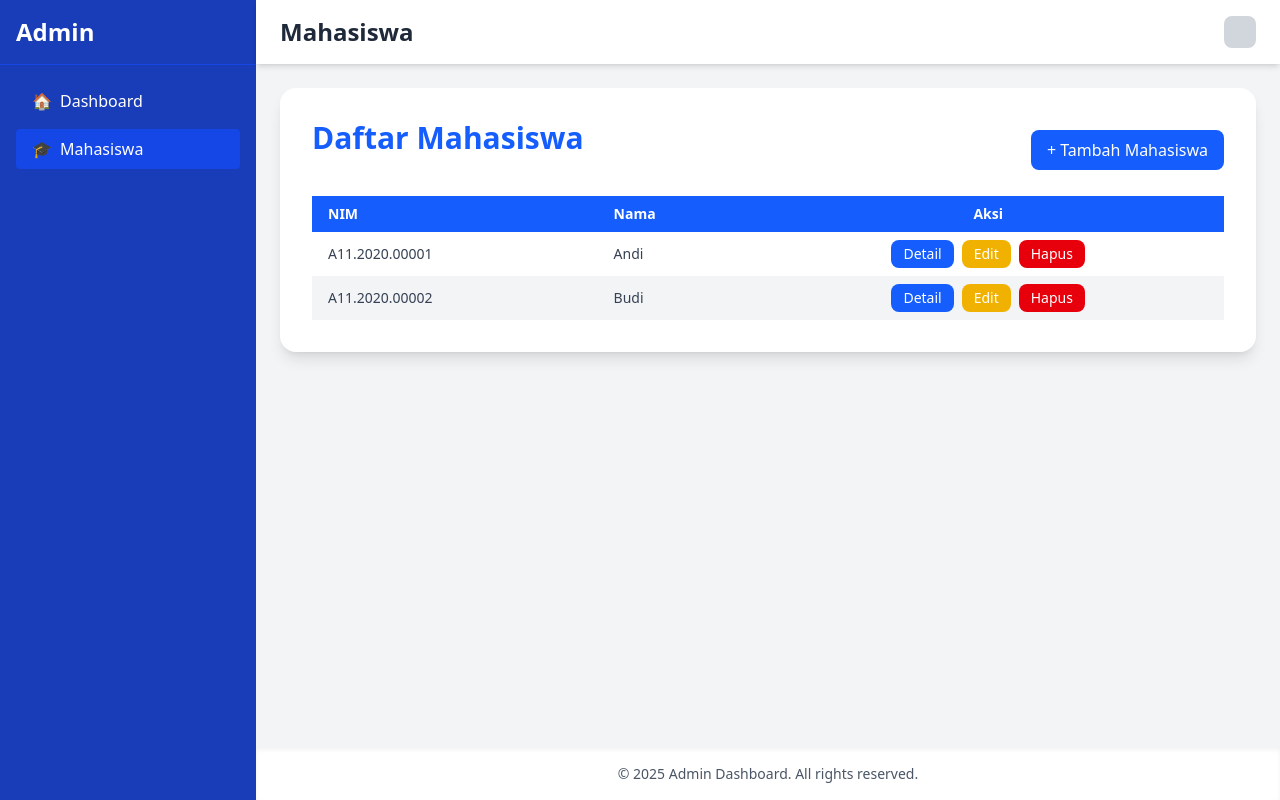
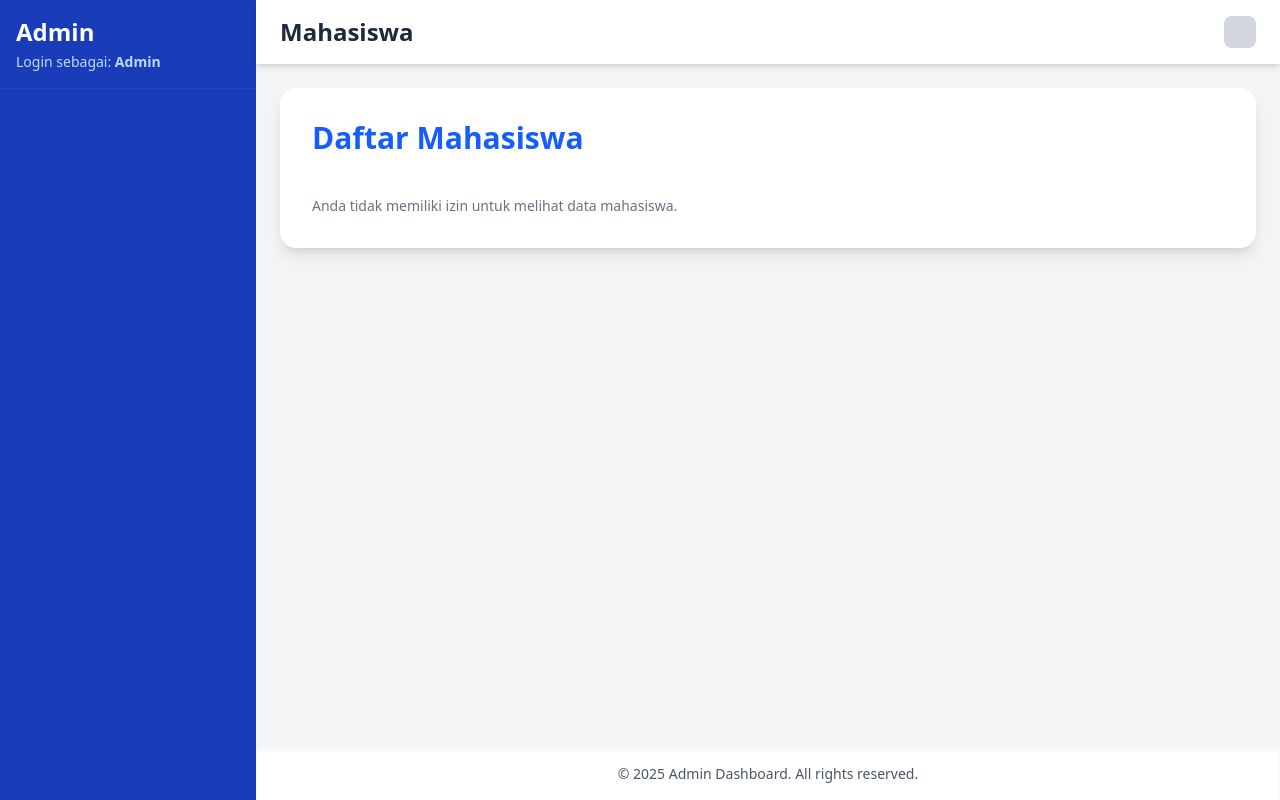
Before and after one commit to Dhiooonn/Pemrograman-sisi-klien, a React (Vite) app in the folder Project-ReactJS/: page /admin/mahasiswa in a window 1280 px wide. Built offline with nearby package versions, Linux system fonts and the light colour scheme; data requests are answered from the project's data file; sample sign-in values are in the browser's storage.

Commit message:
feat: Api menggunakan AXIOS & Autentikasi dan otoritasi menggunakan Context

```diff
--- a/Project-ReactJS/db.json
+++ b/Project-ReactJS/db.json
@@ -16,13 +16,27 @@
       "id": 1,
       "name": "Admin 1",
       "email": "admin@mail.com",
-      "password": "admin123"
+      "password": "admin123",
+      "role": "admin",
+      "permission": [
+        "dashboard.page",
+        "mahasiswa.page",
+        "mahasiswa.read",
+        "mahasiswa.create",
+        "mahasiswa.update",
+        "mahasiswa.delete"
+      ]
     },
     {
       "id": 2,
       "name": "Mahasiswa 1",
       "email": "mahasiswa@mail.com",
-      "password": "mahasiswa123"
+      "password": "mahasiswa123",
+      "role": "mahasiswa",
+      "permission": [
+        "krs.page",
+        "krs.read"
+      ]
     }
   ]
 }
--- a/Project-ReactJS/db/user.json
+++ b/Project-ReactJS/db/user.json
@@ -3,12 +3,26 @@
     "id": 1,
     "name": "Admin 1",
     "email": "admin@mail.com",
-        "password": "admin123"
+    "password": "admin123",
+    "role": "admin",
+    "permission": [
+      "dashboard.page",
+      "mahasiswa.page",
+      "mahasiswa.read",
+      "mahasiswa.create",
+      "mahasiswa.update",
+      "mahasiswa.delete"
+    ]
   },
   {
     "id": 2,
     "name": "Mahasiswa 1",
     "email": "mahasiswa@mail.com",
-        "password": "mahasiswa123"
+    "password": "mahasiswa123",
+    "role": "mahasiswa",
+    "permission": [
+      "krs.page",
+      "krs.read"
+    ]
   }
 ]
--- a/Project-ReactJS/src/Pages/Admin/Components/Sidebar.jsx
+++ b/Project-ReactJS/src/Pages/Admin/Components/Sidebar.jsx
@@ -1,12 +1,25 @@
 import { NavLink } from "react-router-dom";
+import { useAuthStateContext } from "../../Auth/Context/AuthContext";
+
 
 const Sidebar = () => {
+  const { user } = useAuthStateContext();
+  // console.log("User sidebar: ", user); // Debugging
+
   return (
     <aside className="bg-blue-800 text-white min-h-screen transition-all duration-300 w-20 lg:w-64">
       <div className="p-4 border-b border-blue-700">
         <span className="text-2xl font-bold hidden lg:block">Admin</span>
+
+        {/* ROLE USER */}
+        <p className="text-sm text-blue-200 mt-1 hidden lg:block">
+          Login sebagai: <strong className="capitalize">{user?.role}</strong>
+        </p>
       </div>
+
       <nav className="p-4 space-y-2">
+        {/* DASHBOARD */}
+        {user?.permission?.includes("dashboard.page") && (
         <NavLink
           to="/admin/dashboard"
           className={({ isActive }) =>
@@ -18,6 +31,10 @@ const Sidebar = () => {
           <span>🏠</span>
           <span className="menu-text hidden lg:inline">Dashboard</span>
         </NavLink>
+        )}
+
+        {/* MAHASISWA */}
+        {user?.permission?.includes("mahasiswa.page") && (
         <NavLink
           to="/admin/mahasiswa"
           className={({ isActive }) =>
@@ -29,6 +46,7 @@ const Sidebar = () => {
           <span>🎓</span>
           <span className="menu-text hidden lg:inline">Mahasiswa</span>
         </NavLink>
+        )}
       </nav>
     </aside>
   );
--- a/Project-ReactJS/src/Pages/Admin/Mahasiswa/Mahasiswa.jsx
+++ b/Project-ReactJS/src/Pages/Admin/Mahasiswa/Mahasiswa.jsx
@@ -1,5 +1,6 @@
 import { useEffect, useState } from "react";
-import { useNavigate } from "react-router-dom";
+// import { useNavigate } from "react-router-dom";
+import { useNavigate, Outlet } from "react-router-dom";
 
 import {
   getAllMahasiswa,
@@ -16,9 +17,11 @@ import Heading from "@/Pages/Admin/Components/Heading";
 import Button from "@/Pages/Admin/Components/Button";
 import TableMahasiswa from "./TableMahasiswa";
 import ModalMahasiswa from "./ModalMahasiswa";
+import { useAuthStateContext } from "../../Auth/Context/AuthContext";
 
 const Mahasiswa = () => {
   const navigate = useNavigate();
+  const { user } = useAuthStateContext();
 
   const [mahasiswa, setMahasiswa] = useState([]);
   const [form, setForm] = useState({ nim: "", nama: "" });
@@ -29,7 +32,7 @@ const Mahasiswa = () => {
   const fetchMahasiswa = async () => {
   try {
     const res = await getAllMahasiswa();
-    console.log("DATA API:", res.data); // DEBUG
+    // console.log("DATA API:", res.data); // DEBUG
     setMahasiswa(res.data);
   } catch (err) {
     toastError("Gagal mengambil data mahasiswa");
@@ -96,7 +99,7 @@ const Mahasiswa = () => {
     });
   } else {
     try {
-      await storeMahasiswa({ nim: form.nim, nama: form.nama }); // ← id DIHAPUS
+      await storeMahasiswa({ nim: form.nim, nama: form.nama });
       toastSuccess("Data berhasil ditambahkan");
       setIsModalOpen(false);
       fetchMahasiswa();
@@ -122,16 +125,30 @@ const Mahasiswa = () => {
           <Heading as="h2" className="mb-0 text-left">
             Daftar Mahasiswa
           </Heading>
+
+          {/* Button Create  (TAMBAH) */}
+          {user?.permission?.includes("mahasiswa.create") && (
               <Button onClick={openAddModal}>+ Tambah Mahasiswa</Button>
+          )}
         </div>
 
+        {/* Table Mahasiswa (READ) */}
+        {user?.permission?.includes("mahasiswa.read") ? (
           <TableMahasiswa
             data={mahasiswa}
             onEdit={openEditModal}
             onDelete={handleDelete}
             onDetail={(id) => navigate(`/admin/mahasiswa/${id}`)}
           />
+        ) : (
+          <p className="text-gray-500 text-sm">
+            Anda tidak memiliki izin untuk melihat data mahasiswa.
+          </p>
+        )}
       </Card>
+
+      {/* Detail Mahasiswa */}
+      <Outlet />
 
       <ModalMahasiswa
         isOpen={isModalOpen}
--- a/Project-ReactJS/src/Pages/Admin/Mahasiswa/TableMahasiswa.jsx
+++ b/Project-ReactJS/src/Pages/Admin/Mahasiswa/TableMahasiswa.jsx
@@ -1,6 +1,11 @@
 import Button from "@/Pages/Admin/Components/Button";
+import { useAuthStateContext } from "../../Auth/Context/AuthContext";
 
 const TableMahasiswa = ({ data = [], onEdit, onDelete, onDetail }) => {
+  const { user } = useAuthStateContext
+
+  // helper permission
+  const can = (permissions) => user.permissions.includes(permissions)
   return (
     <table className="w-full text-sm text-gray-700">
       <thead className="bg-blue-600 text-white">
@@ -12,7 +17,7 @@ const TableMahasiswa = ({ data = [], onEdit, onDelete, onDetail }) => {
       </thead>
 
       <tbody>
-        {data.map((mhs, index) => (
+        {/* {data.map((mhs, index) => (
           <tr key={mhs.id} className={`${index % 2 === 0 ? "bg-white" : "bg-gray-100"} hover:bg-blue-50 transition-colors duration-200`}>
             <td className="py-2 px-4">{mhs.nim}</td>
             <td className="py-2 px-4">{mhs.nama}</td>
@@ -26,6 +31,55 @@ const TableMahasiswa = ({ data = [], onEdit, onDelete, onDetail }) => {
               </Button>
             </td>
           </tr>
+        ))} */}
+        {data.length === 0 && (
+          <tr>
+            <td colSpan="3" className="py-4 text-center text-gray-500">
+              Data mahasiswa belum tersedia
+            </td>
+          </tr>
+        )}
+
+        {data.map((mhs, index) => (
+          <tr
+            key={mhs.id}
+            className={`${
+              index % 2 === 0 ? "bg-white" : "bg-gray-100"
+            } hover:bg-blue-50 transition-colors duration-200`}
+          >
+            <td className="py-2 px-4">{mhs.nim}</td>
+            <td className="py-2 px-4">{mhs.nama}</td>
+
+            <td className="py-2 px-4 text-center space-x-2">
+
+              {/* DETAIL  */}
+              <Button size="sm" onClick={() => onDetail(mhs.id)}>
+                Detail
+              </Button>
+
+              {/* UPDATE */}
+              {can("mahasiswa.update") && (
+                <Button
+                  size="sm"
+                  variant="warning"
+                  onClick={() => onEdit(mhs)}
+                >
+                  Edit
+                </Button>
+              )}
+
+              {/* DELETE */}
+              {can("mahasiswa.delete") && (
+                <Button
+                  size="sm"
+                  variant="danger"
+                  onClick={() => onDelete(mhs.id)}
+                >
+                  Hapus
+                </Button>
+              )}
+            </td>
+          </tr>
         ))}
       </tbody>
     </table>
--- a/Project-ReactJS/src/Pages/Admin/MahasiswaDetail/MahasiswaDetail.jsx
+++ b/Project-ReactJS/src/Pages/Admin/MahasiswaDetail/MahasiswaDetail.jsx
@@ -1,10 +1,47 @@
+import { useEffect, useState } from "react";
 import { useParams } from "react-router-dom";
+import { getMahasiswa } from "@/Utils/Apis/MahasiswaApi";
+import { toastError } from "@/Utils/Helpers/ToastHelpers";
 
+function MahasiswaDetail() {
+  const { id } = useParams();
+  const [mahasiswa, setMahasiswa] = useState(null);
+  const [loading, setLoading] = useState(true);
 
-function MahasiswaDetail(){
-    const { nim } = useParams();
+  useEffect(() => {
+    fetchMahasiswa();
+  }, [id]);
 
-    return <p>Mahasiswa dengan nim: {nim}</p>
+  const fetchMahasiswa = async () => {
+    try {
+      const res = await getMahasiswa(id);
+      setMahasiswa(res.data);
+    } catch (err) {
+      toastError("Gagal mengambil data mahasiswa");
+    } finally {
+      setLoading(false);
+    }
+  };
+
+  if (loading) {
+    return <p className="text-center">Memuat data...</p>;
+  }
+
+  if (!mahasiswa) {
+    return <p className="text-center">Data tidak ditemukan</p>;
+  }
+
+  return (
+    <div className="mt-6 p-6 bg-white rounded-xl shadow">
+      <h2 className="text-lg font-semibold mb-4">Detail Mahasiswa</h2>
+      <p>
+        <strong>NIM:</strong> {mahasiswa.nim}
+      </p>
+      <p>
+        <strong>Nama:</strong> {mahasiswa.nama}
+      </p>
+    </div>
+  );
 }
 
 export default MahasiswaDetail;
--- /dev/null
+++ b/Project-ReactJS/src/Pages/Auth/Context/AuthContext.jsx
@@ -0,0 +1,33 @@
+import { createContext, useContext, useState } from "react";
+
+// Create Context
+const AuthStateContext = createContext({
+    user: null,
+    setUser: () => {},
+})
+
+// AuthProvider
+export const AuthProvider = ({ children }) => {
+    // GET user dari localStorage
+    const [user, _setUser] = useState(JSON.parse(localStorage.getItem("user")));
+
+    // Login & Logout
+    const setUser = (user) => {
+        _setUser(user);
+
+        if(user) {
+            localStorage.setItem("user", JSON.stringify(user));
+        } else {
+            localStorage.removeItem("user")
+        }
+    };
+
+    return (
+        <AuthStateContext.Provider value={{
+            user, setUser
+        }}> {children}
+        </AuthStateContext.Provider>
+    );
+};
+
+export const useAuthStateContext = () => useContext(AuthStateContext);
--- a/Project-ReactJS/src/Pages/Auth/Login/Login.jsx
+++ b/Project-ReactJS/src/Pages/Auth/Login/Login.jsx
@@ -7,53 +7,43 @@ import Card from "@/Pages/Admin/Components/Card";
 import Heading from "@/Pages/Admin/Components/Heading";
 import Form from "@/Pages/Admin/Components/Form";
 
-import Swal from "sweetalert2";
-import { toast } from "react-hot-toast"
+import { toast } from "react-hot-toast";
+import { useNavigate, Navigate } from "react-router-dom";
 
-import { dummyUser } from "@/Data/Dummy";
-import { useNavigate } from "react-router-dom";
 import { login } from "@/utils/Apis/AuthApi";
-
+import { useAuthStateContext } from "../Context/AuthContext";
 
 const Login = () => {
-    const navigate = useNavigate();
+  const navigate = useNavigate();
+  const { user, setUser } = useAuthStateContext();
 
-    // State Form
-    const [ form, setForm ] = React.useState({
-      email: "",
-      password: "",
-    })
+  const [form, setForm] = React.useState({
+    email: "",
+    password: "",
+  });
 
-  // const handleSubmit = (e) => {
-  //   e.preventDefault();
-  //   const email = e.target.email.value;
-  //   const password = e.target.password.value;
-
-  //   if (email === dummyUser.email && password === dummyUser.password) {
-  //     localStorage.setItem("user", JSON.stringify(dummyUser));
-  //     navigate("/admin")
-  //   } else {
-  //     alert("Email atau password salah!");
-  //   }
-  // };
+  // Jika sudah login, tidak boleh buka halaman login
+  if (user) {
+    return <Navigate to="/admin/dashboard" replace />;
+  }
 
   const handleSubmit = async (e) => {
     e.preventDefault();
-    const { email, password } = form;
 
     try {
-      const user = await login(email, password);
+      const res = await login(form.email, form.password);
 
-      // Simpan user
-      localStorage.setItem("user", JSON.stringify(user.data ?? user));
+      // json-server biasanya mengembalikan array
+      const loggedUser = res.data?.[0] ?? res.data ?? res;
 
-      // Toast Success
-      toast.success("Login Berhasil!, Selamat datang 👋");
+      // SIMPAN LEWAT CONTEXT
+      setUser(loggedUser);
+
+      toast.success("Login berhasil! 👋");
 
       navigate("/admin/dashboard");
     } catch (err) {
-      // Toast error
-      toast.error(err.response?.data?.message || "Login Gagal! Coba lagi ya");
+      toast.error("Login gagal! Email atau password salah");
     }
   };
 
--- a/Project-ReactJS/src/Utils/AxiosInstance.jsx
+++ b/Project-ReactJS/src/Utils/AxiosInstance.jsx
@@ -3,7 +3,7 @@ import axios from "axios"
 const AxiosInstance = axios.create({
     baseURL: "http://localhost:3001", // alamat json server
     headers: {
-        "Content-Type": "aplication/json",
+        "Content-Type": "application/json",
     },
 });
 
```
Also changed, not shown: Project-ReactJS/src/App.jsx (+4 -3 lines), Project-ReactJS/src/Pages/Admin/Components/Header.jsx (+6 -5 lines), Project-ReactJS/src/Pages/Admin/Components/ProtectedRoute.jsx (+7 -3 lines). Lines whose indentation alone changed are shown as unchanged.
